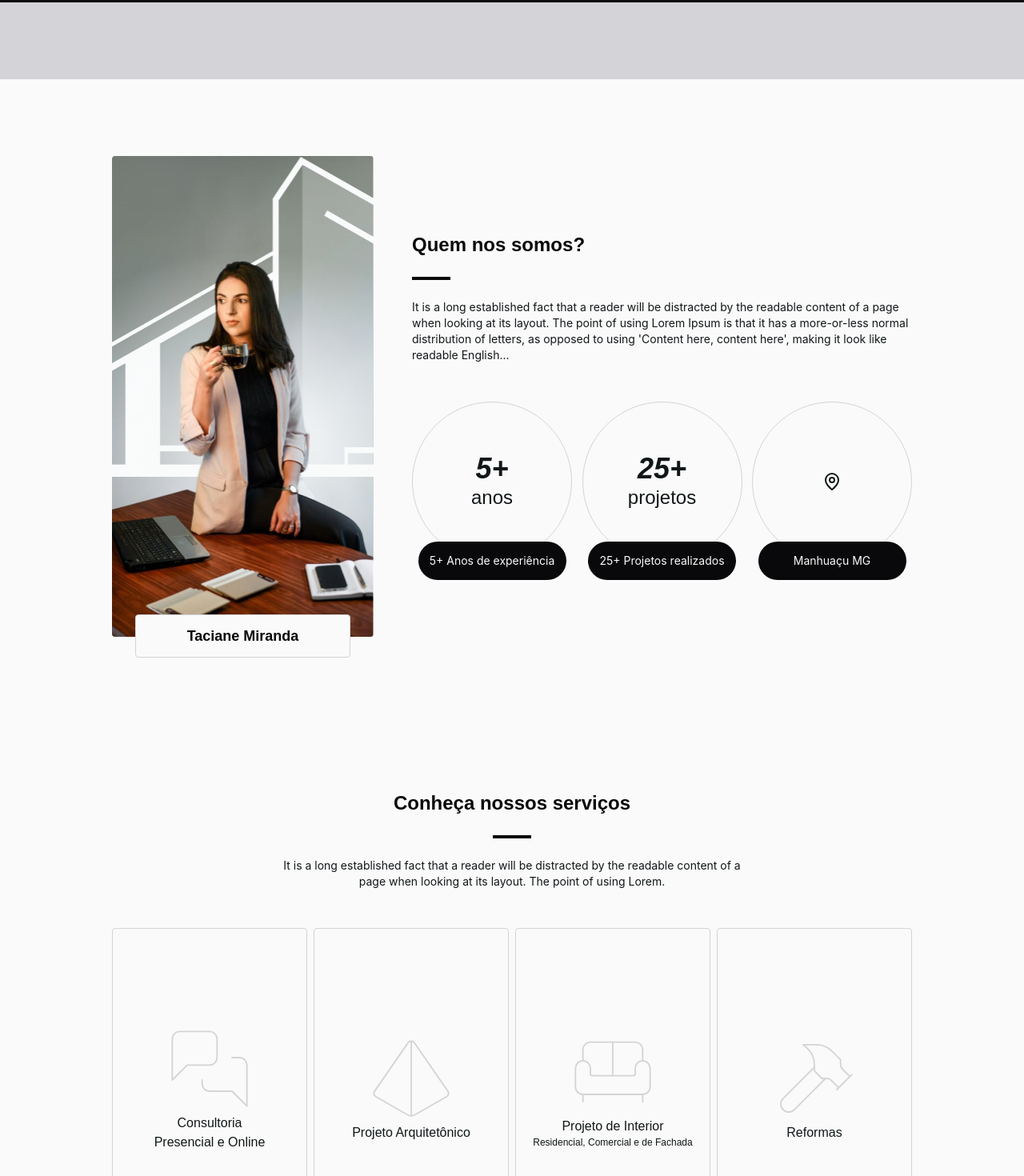
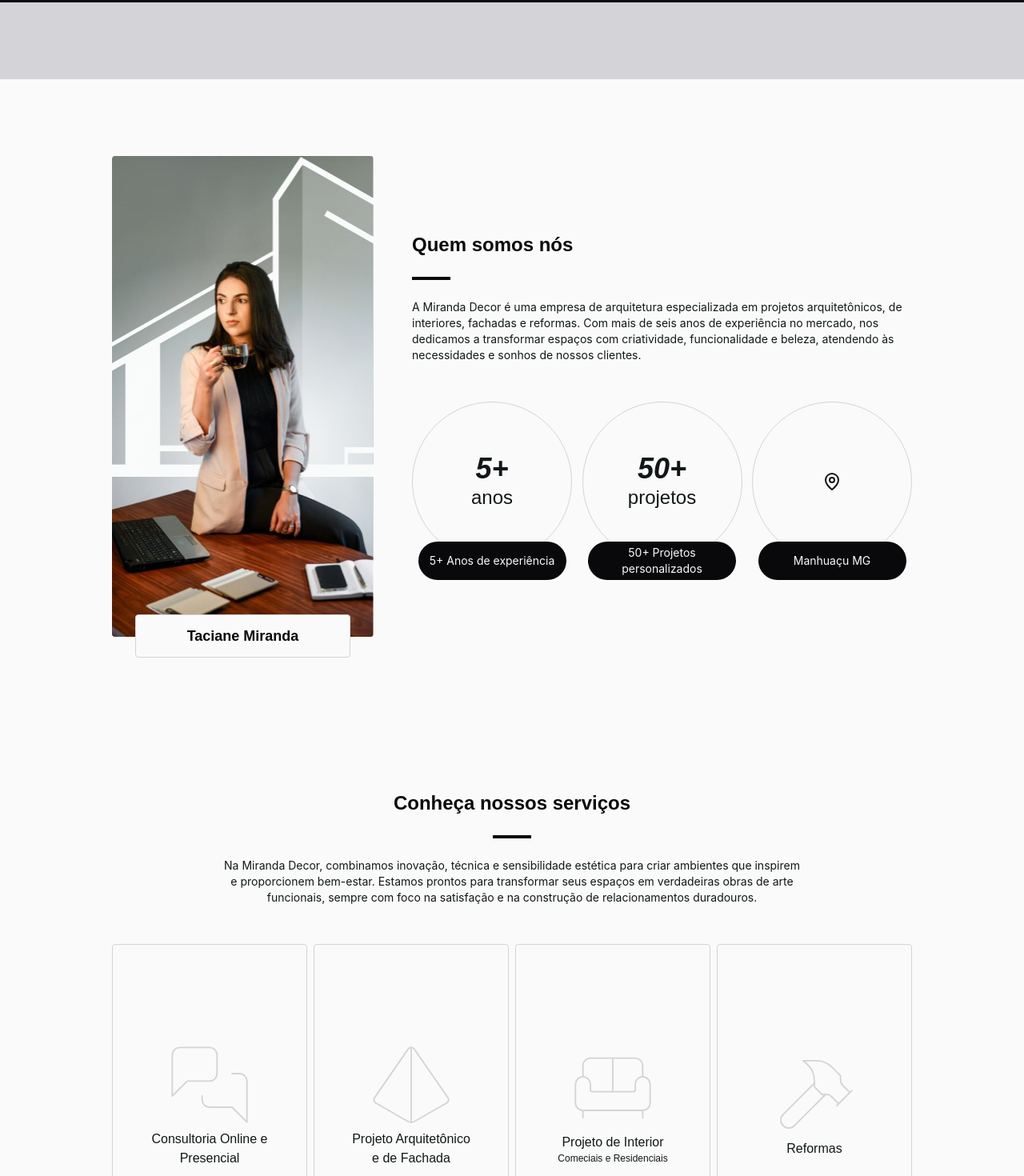
Before and after one commit to ArielAlael/miranda-decor, a React (Vite) app: page / in a window 1280 px wide. Shown: the part 1330-2800 px from the top of the page at 80% size. Built offline with nearby package versions, Linux system fonts and the light colour scheme.

Commit message:
add texts

```diff
--- a/src/components/Button.jsx
+++ b/src/components/Button.jsx
@@ -15,15 +15,7 @@ const Button = ({ text, src, icon, type = 'primary' }) => {
   }, [type]);
 
   return (
-    <a
-      onClick={() => {
-        alert('Função em desenvolvimento!');
-      }}
-      className={styleButton}
-      target="_blank"
-      href={src}
-      rel="noreferrer"
-    >
+    <a className={styleButton} target="_blank" href={src} rel="noreferrer">
       {text}
       {icon}
     </a>
--- a/src/patterns/About.jsx
+++ b/src/patterns/About.jsx
@@ -1,7 +1,7 @@
 import React from 'react';
 import Title from './../components/Title';
 import { MapPin } from 'lucide-react';
-import tacianeMiranda from "../assets/taciane-miranda.jpg"
+import tacianeMiranda from '../assets/taciane-miranda.jpg';
 
 const experiences = [
   {
@@ -11,8 +11,8 @@ const experiences = [
     icon: null,
   },
   {
-    label: '25+ Projetos realizados',
-    content: '25+',
+    label: '50+ Projetos personalizados',
+    content: '50+',
     contentTitle: 'projetos',
     icon: null,
   },
@@ -30,7 +30,10 @@ const About = () => {
       <div className="flex items-center gap-12 w-[1000px]">
         <abbr title="Taciane Miranda">
           <div className="flex items-end center justify-center">
-            <img src={tacianeMiranda} className="rounded w-[327.48px] h-[601px]"></img>
+            <img
+              src={tacianeMiranda}
+              className="rounded w-[327.48px] h-[601px]"
+            ></img>
             <h3 className="absolute font-bold rounded m-[-26px] text-lg py-3 px-16 text-zinc-950 bg-zinc-50 border border-zinc-300">
               Taciane Miranda
             </h3>
@@ -38,13 +41,13 @@ const About = () => {
         </abbr>
         <div className="flex flex-col gap-12">
           <div className="flex flex-col gap-6">
-            <Title type="tertiary">Quem nos somos?</Title>
+            <Title type="tertiary">Quem somos nós</Title>
             <p className="w-[625px]  text-sm">
-              It is a long established fact that a reader will be distracted by
-              the readable content of a page when looking at its layout. The
-              point of using Lorem Ipsum is that it has a more-or-less normal
-              distribution of letters, as opposed to using 'Content here,
-              content here', making it look like readable English...
+              A Miranda Decor é uma empresa de arquitetura especializada em
+              projetos arquitetônicos, de interiores, fachadas e reformas. Com
+              mais de seis anos de experiência no mercado, nos dedicamos a
+              transformar espaços com criatividade, funcionalidade e beleza,
+              atendendo às necessidades e sonhos de nossos clientes.
             </p>
           </div>
           <div className="flex justify-between">
--- a/src/patterns/Footer.jsx
+++ b/src/patterns/Footer.jsx
@@ -9,7 +9,7 @@ const social = [
   {
     title: 'Whatsapp',
     icon: whatsapp,
-    src: 'https://api.whatsapp.com/send?phone=5533984141043&text=me%20mande%20uma%20mensagem',
+    src: 'https://api.whatsapp.com/send?phone=5533998118983&text=',
   },
   {
     title: 'Instagram',
@@ -30,9 +30,8 @@ const Footer = () => {
         <Title>Entre em Contato.</Title>
         <img className="w-max" src={logoFooter} alt="Logo Miranda Decor" />
         <p className="w-[600px] text-sm text-center">
-          It is a long established fact that a reader will be distracted by the
-          readable content of a page when looking at its layout. The point of
-          using Lorem.
+          Transformamos espaços em experiências únicas. Contate-nos: +55 (33)
+          99811-8983 | Praça Martins Fraga, 548 A, Sagrada Família, Manhuaçu MG.
         </p>
       </div>
       <div className="flex justify-center py-12 bg-zinc-400">
--- a/src/patterns/Header.jsx
+++ b/src/patterns/Header.jsx
@@ -11,8 +11,8 @@ const social = [
     icon: <Instagram className={defaultStyleIcon} />,
   },
   {
-    title: '+55 (33) 98414-1043',
-    src: 'https://api.whatsapp.com/send?phone=5533984141043&text=me%20mande%20uma%20mensagem',
+    title: '+55 (33) 99811-8983',
+    src: 'https://api.whatsapp.com/send?phone=5533998118983&text=',
     icon: <MessageCircle className={defaultStyleIcon} />,
   },
 ];
--- a/src/patterns/Intro.jsx
+++ b/src/patterns/Intro.jsx
@@ -29,6 +29,7 @@ export const Intro = () => {
           <div className="flex flex-col gap-12">
             <div className="flex items-center gap-6">
               <Button
+                src={'https://api.whatsapp.com/send?phone=5533998118983&text='}
                 icon={<MessageCircle className="size-6 stroke-1" />}
                 text={'Entrar em contato'}
                 type="tertiary"
--- a/src/patterns/Location.jsx
+++ b/src/patterns/Location.jsx
@@ -12,8 +12,7 @@ const Location = () => {
       <div className="flex flex-col gap-6">
         <Title type="secondary">Aonde nos encontrar?</Title>
         <p className="text-zinc-400">
-          Praça do Parquinho - Praça Martins Fraga, 548A - 4º andar - Manhuaçu,
-          MG, 36900-203
+          Praça Martins Fraga, 548 A - Bairro: Sagrada Família
         </p>
       </div>
       <iframe
@@ -27,6 +26,7 @@ const Location = () => {
         referrerPolicy="no-referrer-when-downgrade"
       ></iframe>
       <Button
+        src={'https://api.whatsapp.com/send?phone=5533998118983&text='}
         text="Entrar em Contato"
         icon={<MessageCircle className="size-6 stroke-1" />}
       />
--- a/src/patterns/Services.jsx
+++ b/src/patterns/Services.jsx
@@ -7,18 +7,18 @@ const defaultStyleIcon = 'stroke-[0.4] stroke-zinc-300 size-28';
 
 const services = [
   {
-    title: 'Consultoria Presencial e Online',
+    title: 'Consultoria Online e Presencial',
     subTitle: '',
     icon: <MessagesSquare className={defaultStyleIcon} />,
   },
   {
-    title: 'Projeto Arquitetônico',
+    title: 'Projeto Arquitetônico e de Fachada',
     subTitle: '',
     icon: <Pyramid className={defaultStyleIcon} />,
   },
   {
     title: 'Projeto de Interior',
-    subTitle: 'Residencial, Comercial e de Fachada',
+    subTitle: 'Comeciais e Residenciais',
     icon: <Sofa className={defaultStyleIcon} />,
   },
   {
@@ -37,10 +37,12 @@ const Services = () => {
       <div className="flex flex-col gap-12 w-[1000px]">
         <div className="flex flex-col gap-6 justify-center items-center">
           <Title>Conheça nossos serviços</Title>
-          <p className="w-[600px] text-sm text-center">
-            It is a long established fact that a reader will be distracted by
-            the readable content of a page when looking at its layout. The point
-            of using Lorem.
+          <p className="w-[720px] text-sm text-center">
+            Na Miranda Decor, combinamos inovação, técnica e sensibilidade
+            estética para criar ambientes que inspirem e proporcionem bem-estar.
+            Estamos prontos para transformar seus espaços em verdadeiras obras
+            de arte funcionais, sempre com foco na satisfação e na construção de
+            relacionamentos duradouros.
           </p>
         </div>
         <div className="flex justify-between">
@@ -58,7 +60,11 @@ const Services = () => {
           ))}
         </div>
       </div>
-      <Button text="Tire suas Dúvidas ->" type="secondary" />
+      <Button
+        src={'https://api.whatsapp.com/send?phone=5533998118983&text='}
+        text="Tire suas Dúvidas ->"
+        type="secondary"
+      />
     </section>
   );
 };
```
